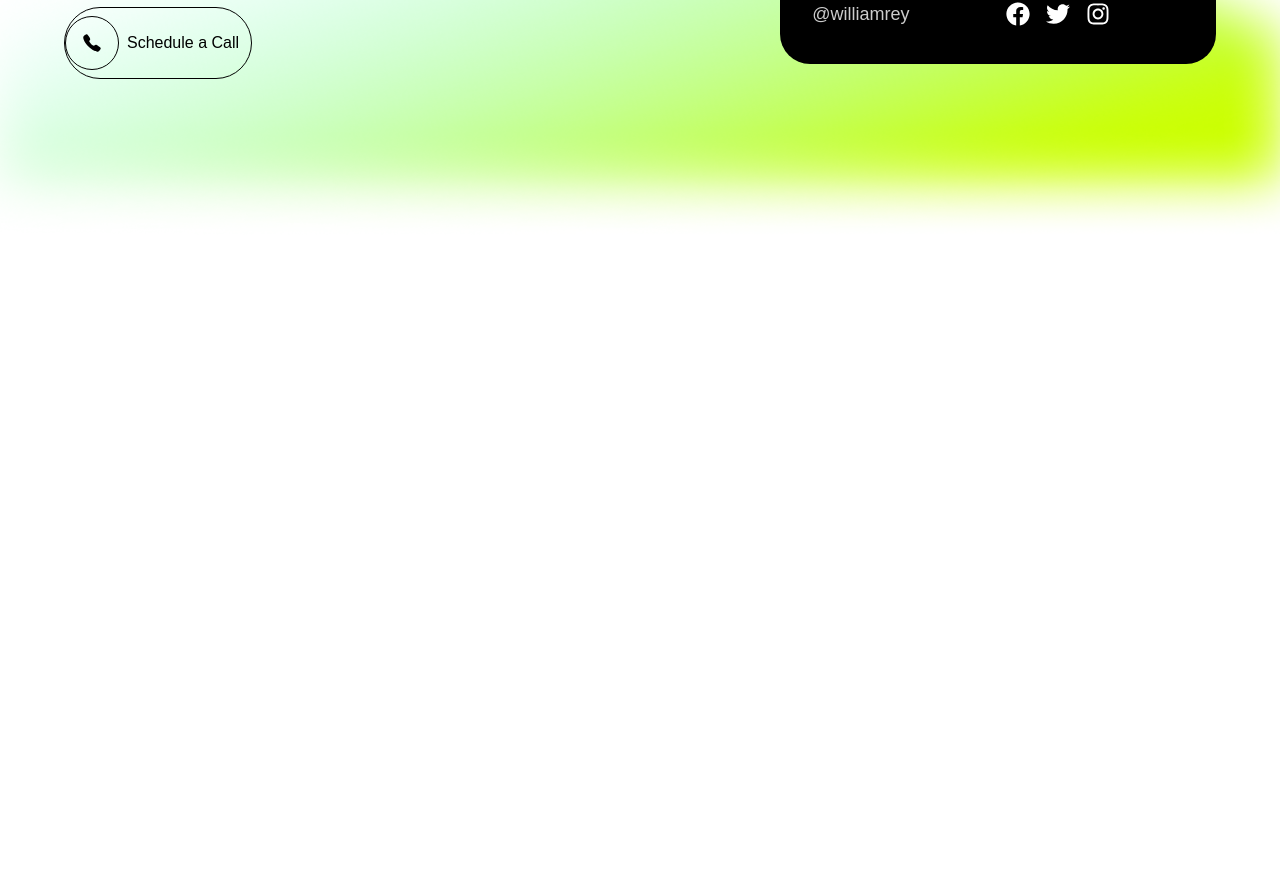
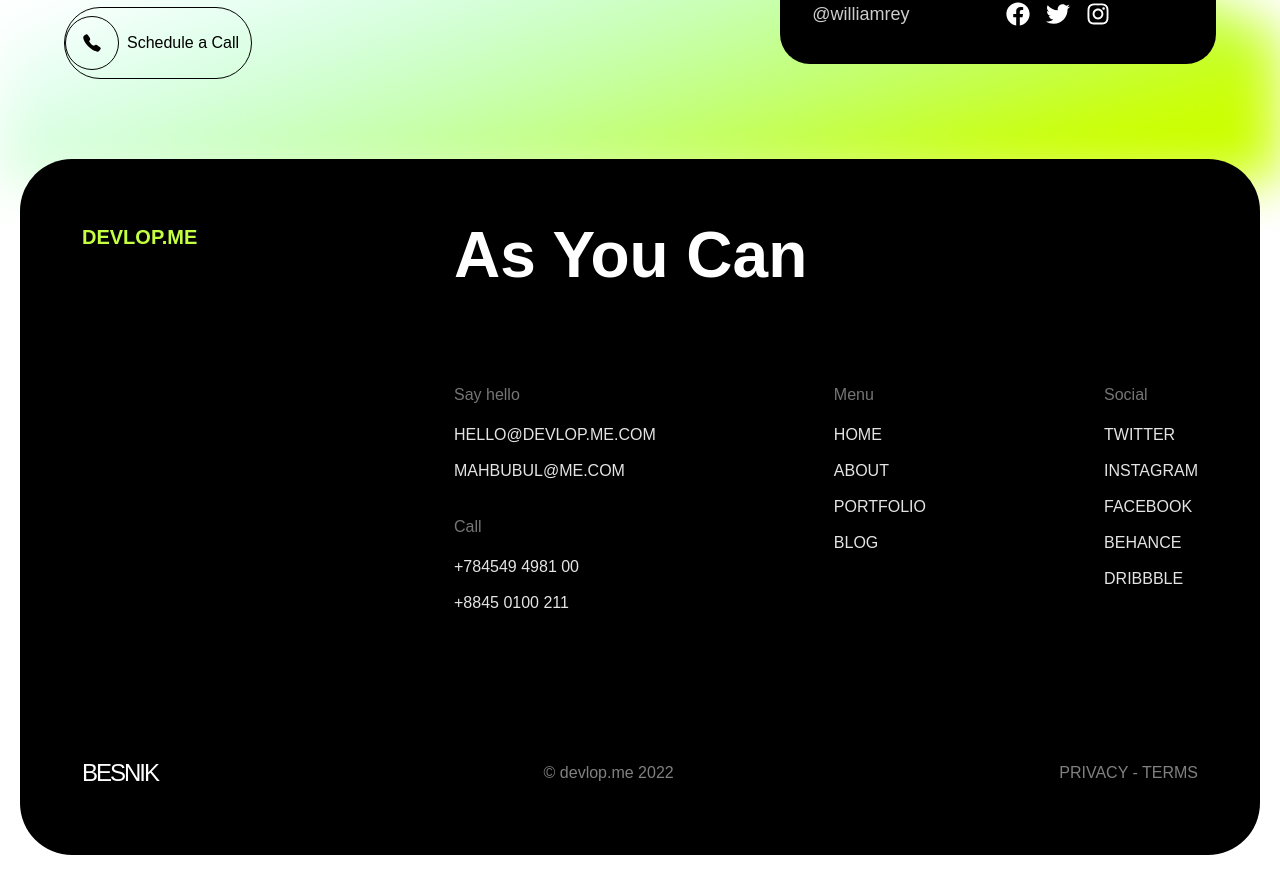
Before and after one commit to Habiba-Ferdausi/Develop.me, a Next.js app: page / in a window 1280 px wide. Shown: the part 3624-4499 px from the top of the page. Before the commit the page ends 3863 px from the top, so only its background shows below. Built offline with nearby package versions, Linux system fonts and the light colour scheme; a web font is replaced by a local one.

Commit message:
fooer added

```diff
--- a/src/app/layout.tsx
+++ b/src/app/layout.tsx
@@ -2,6 +2,7 @@ import type { Metadata } from "next";
 import "./globals.css";
 import Navbar from "@/components/Navbar";
 import { ThemeProvider } from "@/contexts/ThemeContext";
+import Footer from "@/components/Footer";
 
 
 export const metadata: Metadata = {
@@ -24,6 +25,7 @@ export default function RootLayout({
         <ThemeProvider>
           <Navbar />
           {children}
+          <Footer/>
         </ThemeProvider>
       </body>
     </html>
--- /dev/null
+++ b/src/components/Footer.tsx
@@ -0,0 +1,63 @@
+import SectionHeading from "./UI/SectionHeading";
+
+export default function Footer() {
+    return (
+      <footer className="bg-black relative dark:bg-white -mt-20 mb-5 z-10 text-white dark:text-black mx-5 py-16 rounded-[52px] ">
+        <div className="container-default">
+          {/* Top Row */}
+          <div className="flex flex-col w-full lg:flex-row justify-between mb-12">
+            <h1 className="text-primary w-1/3 font-bold text-xl">DEVLOP.ME</h1>
+            <div className="w-2/3">
+        <h1 className="text-[64px] font-bold leading-none ">As You Can</h1>
+              {/* Middle Grid */}
+          <div className="flex justify-between gap-12  mt-24">
+            {/* Column 1 */}
+            <div>
+              <p className="text-[16px] text-[#757575] mb-4 dark:text-black">Say hello</p>
+              <p className="mb-3 text-[16px] text-[#E4E4E4] dark:text-black/60 ">HELLO@DEVLOP.ME.COM</p>
+              <p className="mb-2 text-[16px] text-[#E4E4E4] dark:text-black/60 ">MAHBUBUL@ME.COM</p>
+              <p className="text-[16px] text-[#757575] dark:text-black mb-4 mt-8">Call</p>
+              <p className="mb-3 text-[16px] text-[#E4E4E4] dark:text-black/60 ">+784549 4981 00</p>
+              <p className="mb-3 text-[16px] text-[#E4E4E4] dark:text-black/60 ">+8845 0100 211</p>
+            </div>
+
+            {/* Column 2 */}
+            <div>
+              <p className="text-[16px] text-[#757575] dark:text-black mb-4">Menu</p>
+              <ul className="space-y-3 text-[16px] text-[#E4E4E4] dark:text-black/60 ">
+                <li>HOME</li>
+                <li>ABOUT</li>
+                <li>PORTFOLIO</li>
+                <li>BLOG</li>
+              </ul>
+            </div>
+
+            {/* Column 3 */}
+            <div>
+              <p className="text-[16px] text-[#757575] dark:text-black mb-4">Social</p>
+              <ul className="space-y-3 text-[16px] text-[#E4E4E4] dark:text-black/60 ">
+                <li>TWITTER</li>
+                <li>INSTAGRAM</li>
+                <li>FACEBOOK</li>
+                <li>BEHANCE</li>
+                <li>DRIBBBLE</li>
+              </ul>
+            </div>
+          </div>
+          </div>
+          </div>
+
+
+          {/* Bottom Bar */}
+          <div className="flex flex-col lg:flex-row justify-between items-center  pt-20">
+
+           <h1 className=" text-[24px] tracking-[-2px]">BESNIK</h1>
+
+            <p className="text-[16px] text-white/50 dark:text-black">© devlop.me 2022
+            </p>
+            <p className="text-[16px] text-white/50  dark:text-black">PRIVACY - TERMS</p>
+          </div>
+        </div>
+      </footer>
+    );
+  }
```
